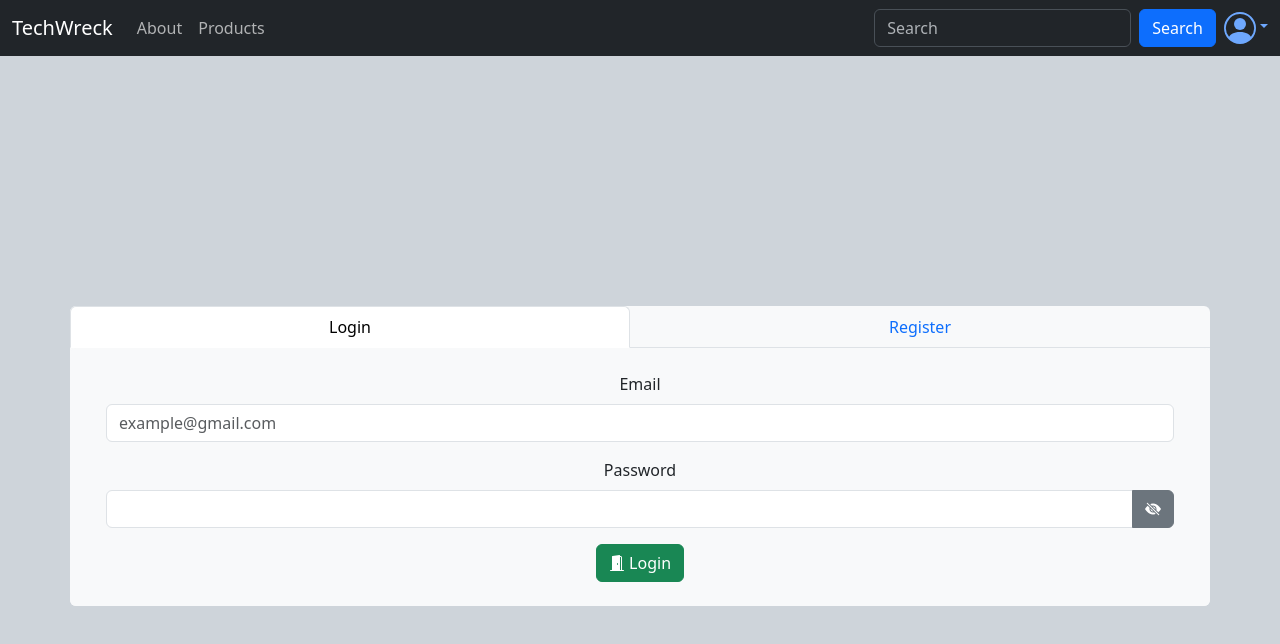
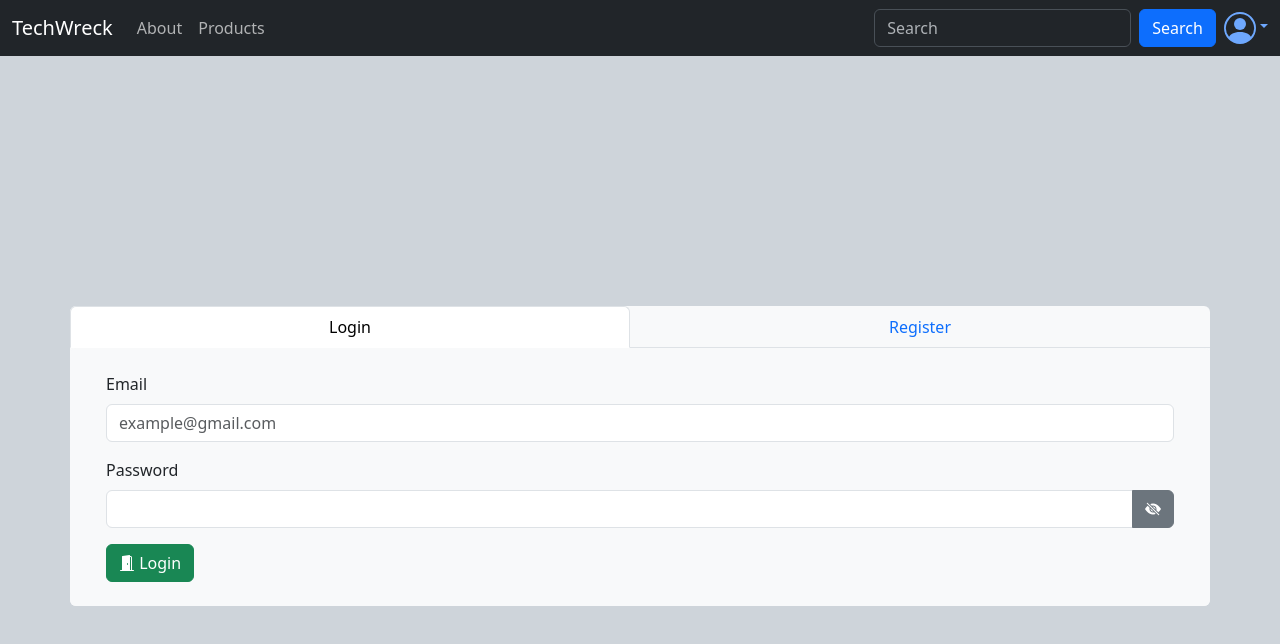
Before and after one commit to AdamT-TLee/12s-1-final, a React (Create React App) app in the folder frontend/: page /login in a window 1280 px wide. Shown: the top 644 px of the page. Built offline with nearby package versions, Linux system fonts and the light colour scheme.

Commit message:
Fixed text alignment issue with login form

```diff
--- a/frontend/src/LoginForm.js
+++ b/frontend/src/LoginForm.js
@@ -56,7 +56,7 @@
   }, [passwordVisibleR]);
 
   return (
-    <div className="d-flex text-center align-items-center justify-content-center align-content-center vh-100 vw-100">
+    <div className="d-flex align-items-center justify-content-center align-content-center vh-100 vw-100">
       <div className="container bg-light rounded px-0">
         <ul className="nav nav-tabs nav-fill">
           <li className="nav-item" role="presentation">
```
